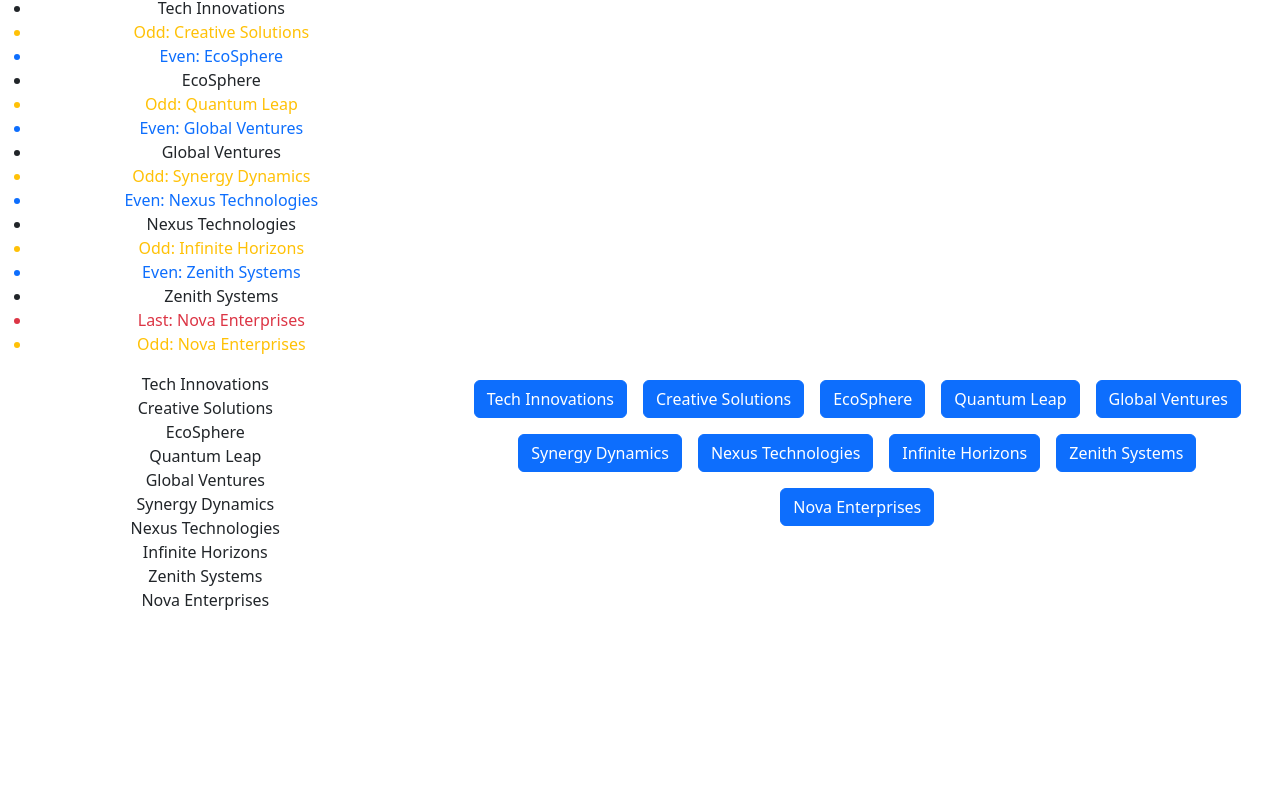
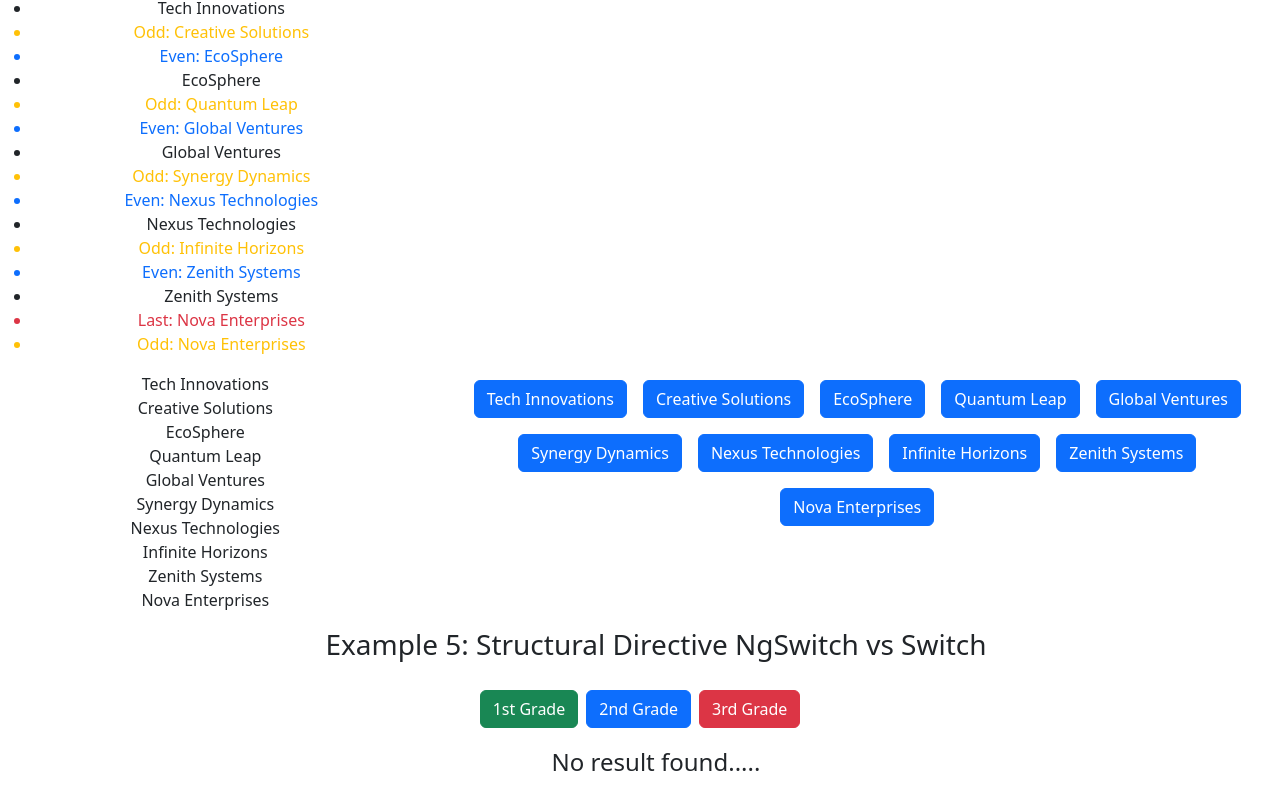
Before and after one commit to sahilkhatiwada/Angular_Learning, an Angular app: page / in a window 1280 px wide. Shown: the part 1427-2228 px from the top of the page. Before the commit the page ends 2039 px from the top, so only its background shows below. Built offline with nearby package versions, Linux system fonts and the light colour scheme.

Commit message:
structural-directives-ngSwitch-vs-@switch

```diff
--- a/src/app/app.component.html
+++ b/src/app/app.component.html
@@ -2,4 +2,5 @@
 <app-directives></app-directives>
 <app-structural-directives></app-structural-directives>
 <app-structural-directive-ngfor-vs-for></app-structural-directive-ngfor-vs-for>
+<app-structural-directive-ngswitch-vs-switch></app-structural-directive-ngswitch-vs-switch>
 <router-outlet />
--- /dev/null
+++ b/src/app/structural-directive-ngswitch-vs-switch/structural-directive-ngswitch-vs-switch.component.html
@@ -0,0 +1,32 @@
+<div class="row text-center">
+  <div class="col-12 m-3">
+    <h3>Example 5: Structural Directive NgSwitch vs Switch</h3>
+  </div>
+</div>
+<div class="row text-center">
+  <div class="col-12">
+    <button class="btn btn-success m-1" (click)="set(1)">1st Grade</button>
+    <button class="btn btn-primary m-1" (click)="set(2)">2nd Grade</button>
+    <button class="btn btn-danger m-1" (click)="set(3)">3rd Grade</button>
+  </div>
+  <!-- <div [ngSwitch]="grade" class="m-3">
+    <div *ngSwitchCase="1"><h4>Congrats! You are in 1st Grade</h4></div>
+    <div *ngSwitchCase="2"><h4>Congrats! You are in 2nd Grade</h4></div>
+    <div *ngSwitchCase="3"><h4>Congrats! You are in 3rd Grade</h4></div>
+    <div *ngSwitchDefault><h4>No result found.....</h4></div>
+      </div> -->
+
+      <div class="m-3">
+        @switch(grade){
+            @case(1){
+                <h4>Congrats! You are in 1st Grade</h4>
+            }@case(2){
+                <h4>Congrats! You are in 2nd Grade</h4>
+            }@case(3){
+                <h4>Congrats! You are in 3rd Grade</h4>
+            }@default{
+                <h4>No result found.....</h4>
+            }
+        }
+      </div>
+</div>
--- /dev/null
+++ b/src/app/structural-directive-ngswitch-vs-switch/structural-directive-ngswitch-vs-switch.component.ts
@@ -0,0 +1,16 @@
+import { CommonModule } from '@angular/common';
+import { Component } from '@angular/core';
+
+@Component({
+  selector: 'app-structural-directive-ngswitch-vs-switch',
+  imports: [CommonModule],
+  templateUrl: './structural-directive-ngswitch-vs-switch.component.html',
+  styleUrl: './structural-directive-ngswitch-vs-switch.component.css'
+})
+export class StructuralDirectiveNgswitchVsSwitchComponent {
+  grade: number = 0;
+
+  set(x: number) {
+    this.grade = x;
+  }
+}
```
Also changed, not shown: src/app/app.component.ts (+10 -2 lines), src/app/structural-directive-ngswitch-vs-switch/structural-directive-ngswitch-vs-switch.component.css (added), 1 other file (tests, documents, lock files or other folders).
